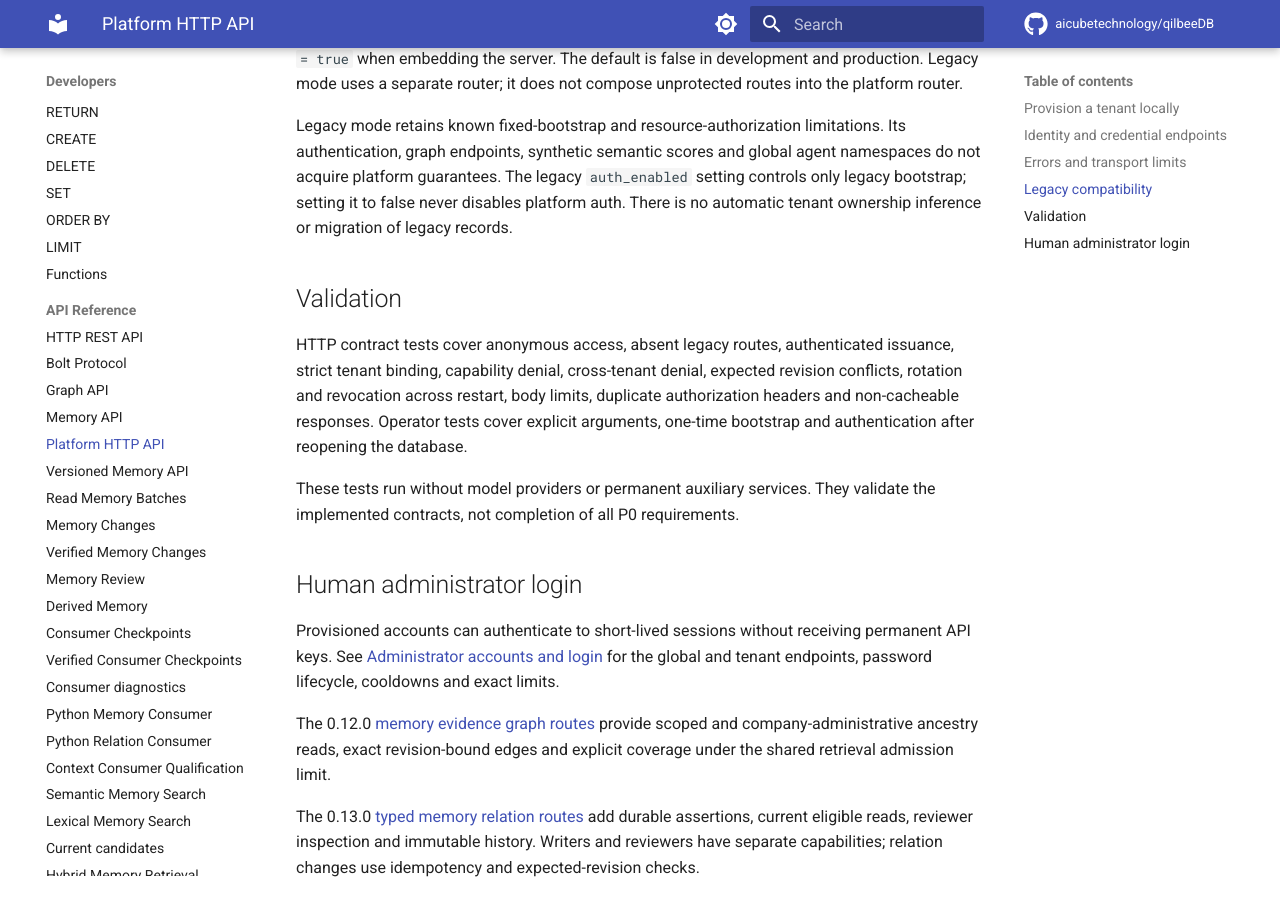
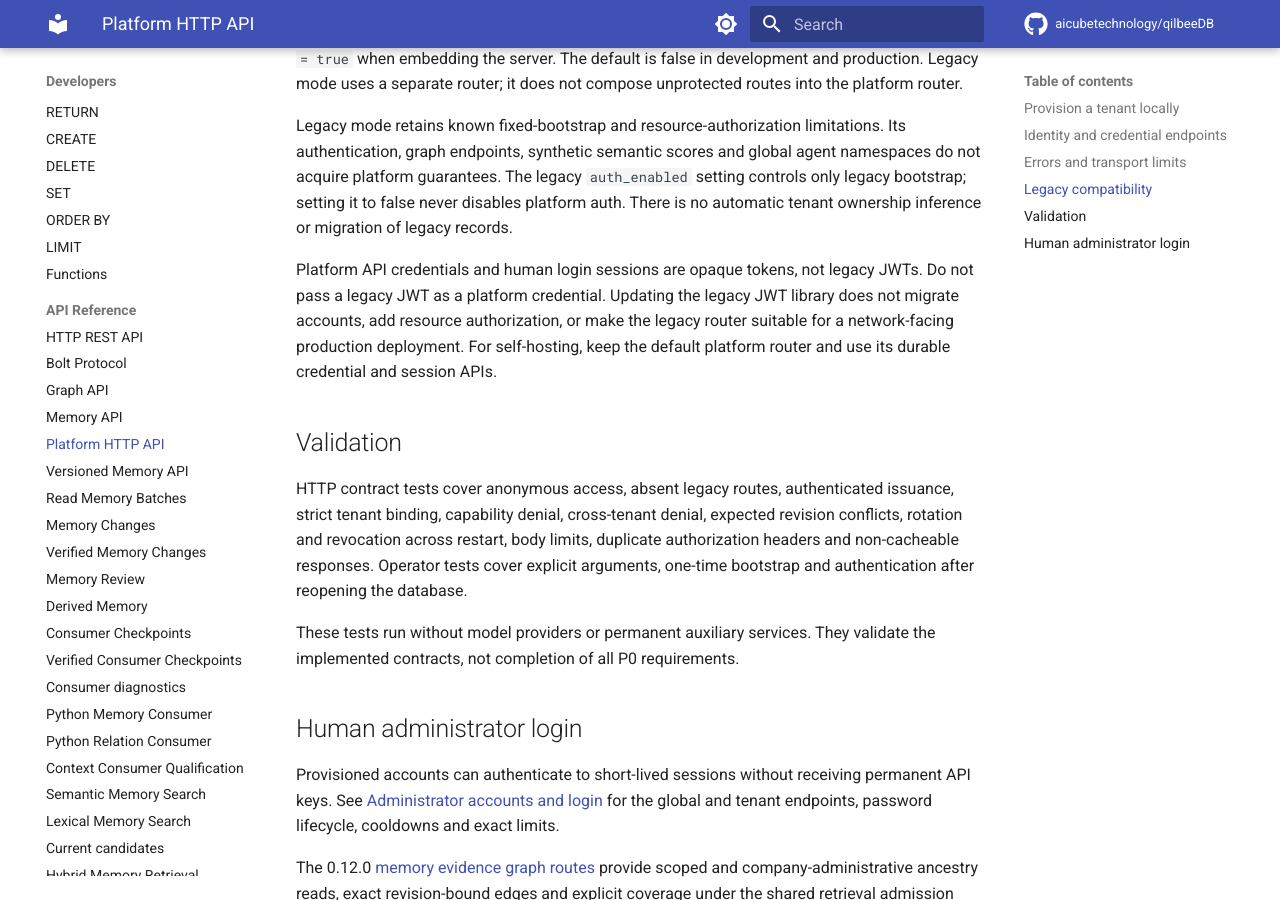
Before and after one commit to aicubetechnology/qilbeeDB, an MkDocs documentation site: the page built from docs/api/platform-http.md, in a window 1280 px wide and 900 px high, scrolled down 4033 px. Built offline with MkDocs 1.6.1 and Material for MkDocs 9.7.7, drawn with Linux system fonts in a browser that asks for light colours; comment, search, counter and statistics services are not loaded.

```diff
--- a/docs/api/platform-http.md
+++ b/docs/api/platform-http.md
@@ -161,6 +161,12 @@
 controls only legacy bootstrap; setting it to false never disables platform auth.
 There is no automatic tenant ownership inference or migration of legacy records.
 
+Platform API credentials and human login sessions are opaque tokens, not legacy
+JWTs. Do not pass a legacy JWT as a platform credential. Updating the legacy JWT
+library does not migrate accounts, add resource authorization, or make the legacy
+router suitable for a network-facing production deployment. For self-hosting,
+keep the default platform router and use its durable credential and session APIs.
+
 ## Validation
 
 HTTP contract tests cover anonymous access, absent legacy routes, authenticated
--- a/docs/user-docs.json
+++ b/docs/user-docs.json
@@ -26,7 +26,7 @@
       "source": "docs/api/platform-http.md",
       "file": "platform-http.md",
       "title": "HTTP API and credentials",
-      "description": "Authenticate requests, issue credentials and handle platform errors.",
+      "description": "Authenticate requests, distinguish platform credentials from legacy tokens, and handle errors.",
       "order": 30
     },
     {
```
Also changed, not shown: 2 other files.
